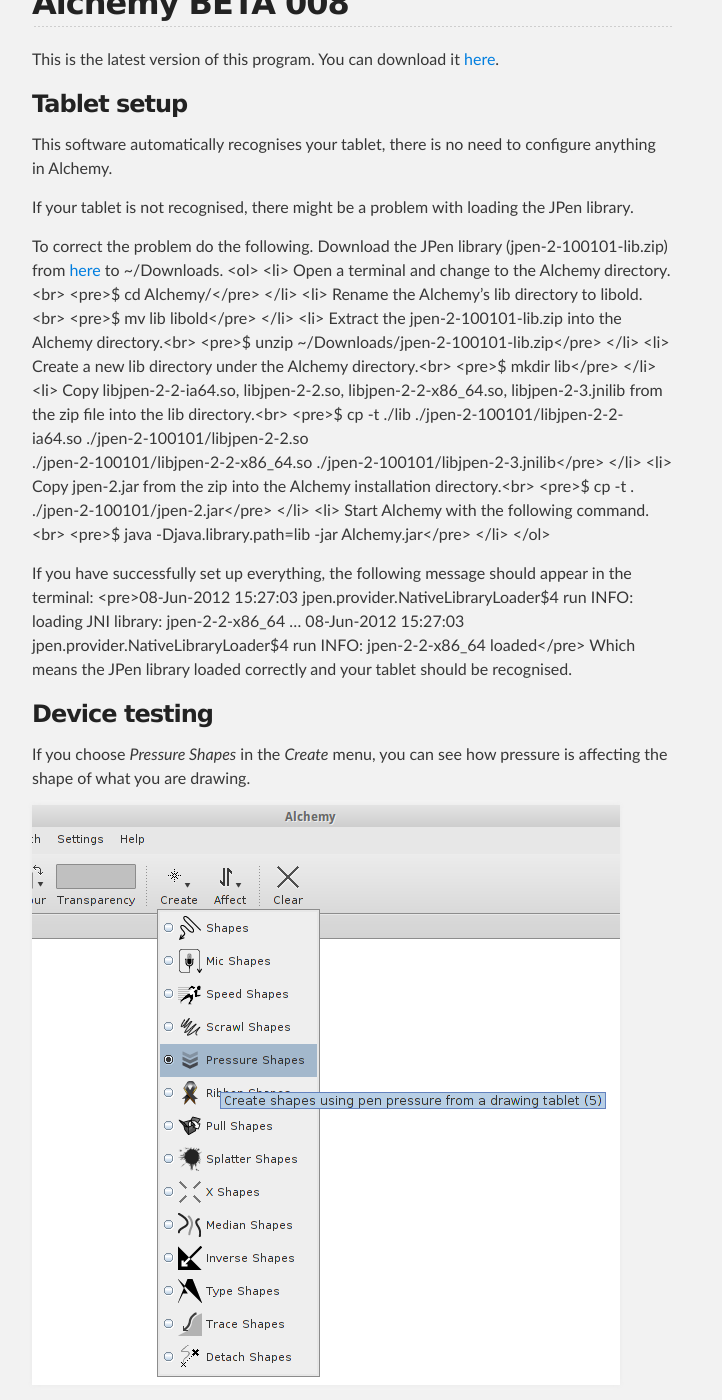
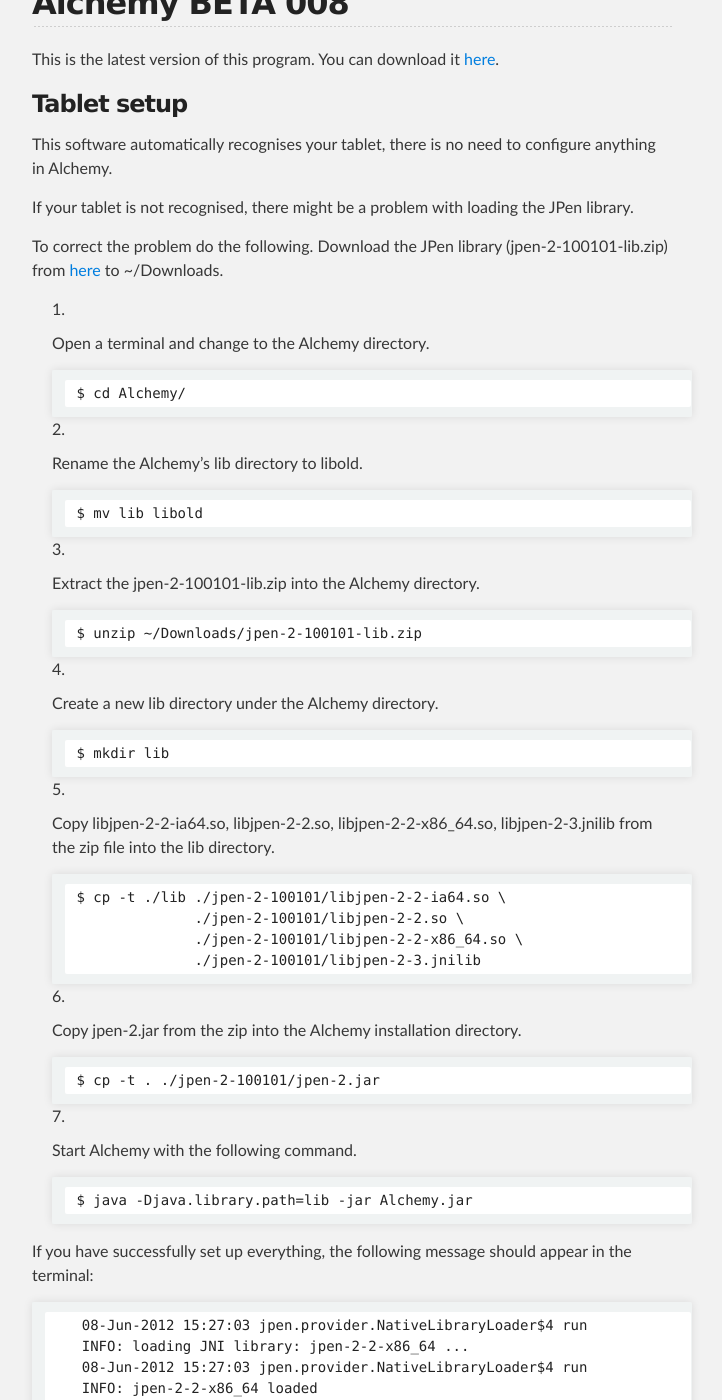
Before and after one commit to DIGImend/digimend.github.io, a Jekyll site: the page built from support/howto/apps/alchemy/index.md, in a window 1280 px wide and 1400 px high, scrolled down 589 px. Shown: the whole window, without its empty margins (288-1010 px from the left). Built offline with Jekyll 4.4.1, drawn with Linux system fonts in a browser that asks for light colours; some of the changed lines change nothing that is shown; some of the changed text lies outside the part shown.

Commit message:
howto: Fix Alchemy instruction list formatting

```diff
--- a/support/howto/apps/alchemy/index.md
+++ b/support/howto/apps/alchemy/index.md
@@ -32,31 +32,50 @@
 To correct the problem do the following. Download the JPen library
 (jpen-2-100101-lib.zip) from
 [here](http://sourceforge.net/projects/jpen/files/jpen/2-100101/jpen-2-100101-lib.zip/download)
-to \~/Downloads. \<ol\> \<li\> Open a terminal and change to the Alchemy
-directory. \<br\> \<pre\>\$ cd Alchemy/\</pre\> \</li\> \<li\> Rename
-the Alchemy's lib directory to libold.\<br\> \<pre\>\$ mv lib
-libold\</pre\> \</li\> \<li\> Extract the jpen-2-100101-lib.zip into the
-Alchemy directory.\<br\> \<pre\>\$ unzip
-\~/Downloads/jpen-2-100101-lib.zip\</pre\> \</li\> \<li\> Create a new
-lib directory under the Alchemy directory.\<br\> \<pre\>\$ mkdir
-lib\</pre\> \</li\> \<li\> Copy libjpen-2-2-ia64.so, libjpen-2-2.so,
-libjpen-2-2-x86\_64.so, libjpen-2-3.jnilib from the zip file into the
-lib directory.\<br\> \<pre\>\$ cp -t ./lib
-./jpen-2-100101/libjpen-2-2-ia64.so ./jpen-2-100101/libjpen-2-2.so \\
-./jpen-2-100101/libjpen-2-2-x86\_64.so
-./jpen-2-100101/libjpen-2-3.jnilib\</pre\> \</li\> \<li\> Copy
-jpen-2.jar from the zip into the Alchemy installation directory.\<br\>
-\<pre\>\$ cp -t . ./jpen-2-100101/jpen-2.jar\</pre\> \</li\> \<li\>
-Start Alchemy with the following command.\<br\> \<pre\>\$ java
--Djava.library.path=lib -jar Alchemy.jar\</pre\> \</li\> \</ol\>
+to ~/Downloads.
+
+1. Open a terminal and change to the Alchemy directory.
+
+        $ cd Alchemy/
+
+2. Rename the Alchemy's lib directory to libold.
+
+        $ mv lib libold
+
+3. Extract the jpen-2-100101-lib.zip into the Alchemy directory.
+
+        $ unzip ~/Downloads/jpen-2-100101-lib.zip
+
+4. Create a new lib directory under the Alchemy directory.
+
+        $ mkdir lib
+
+5. Copy libjpen-2-2-ia64.so, libjpen-2-2.so, libjpen-2-2-x86\_64.so,
+   libjpen-2-3.jnilib from the zip file into the lib directory.
+
+        $ cp -t ./lib ./jpen-2-100101/libjpen-2-2-ia64.so \
+                      ./jpen-2-100101/libjpen-2-2.so \
+                      ./jpen-2-100101/libjpen-2-2-x86_64.so \
+                      ./jpen-2-100101/libjpen-2-3.jnilib
+
+6. Copy jpen-2.jar from the zip into the Alchemy installation directory.
+
+        $ cp -t . ./jpen-2-100101/jpen-2.jar
+
+7. Start Alchemy with the following command.
+
+        $ java -Djava.library.path=lib -jar Alchemy.jar
 
 If you have successfully set up everything, the following message should
-appear in the terminal: \<pre\>08-Jun-2012 15:27:03
-jpen.provider.NativeLibraryLoader\$4 run INFO: loading JNI library:
-jpen-2-2-x86\_64 ... 08-Jun-2012 15:27:03
-jpen.provider.NativeLibraryLoader\$4 run INFO: jpen-2-2-x86\_64
-loaded\</pre\> Which means the JPen library loaded correctly and your
-tablet should be recognised.
+appear in the terminal:
+
+        08-Jun-2012 15:27:03 jpen.provider.NativeLibraryLoader$4 run
+        INFO: loading JNI library: jpen-2-2-x86_64 ...
+        08-Jun-2012 15:27:03 jpen.provider.NativeLibraryLoader$4 run
+        INFO: jpen-2-2-x86_64 loaded
+
+Which means the JPen library loaded correctly and your tablet should be
+recognised.
 
 Device testing
 --------------
```
